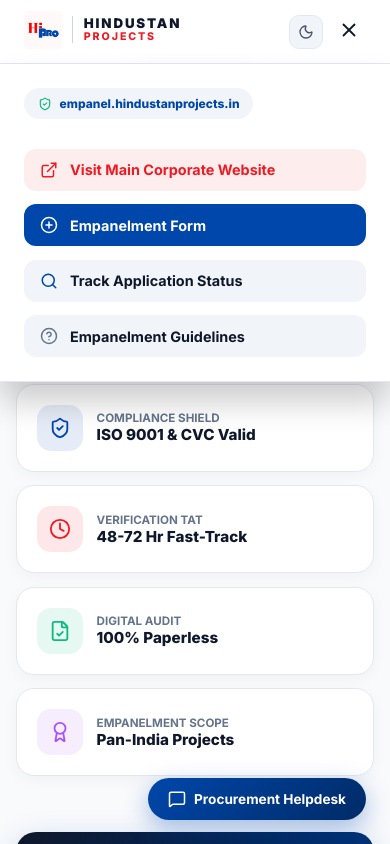
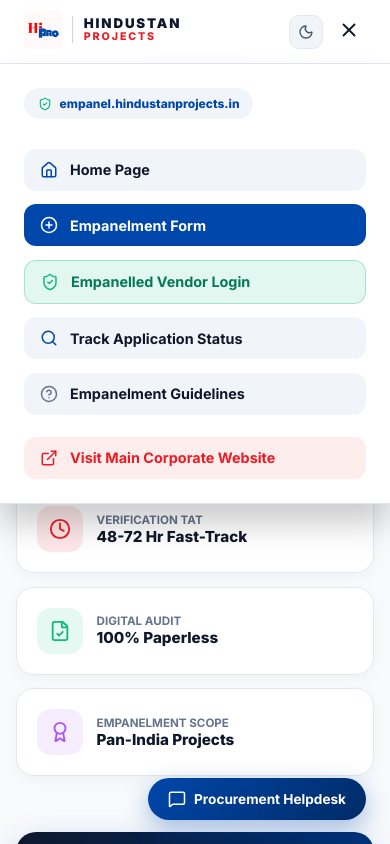
Before and after one commit to hindustan-groups/Empanelment-Portal, a React (Vite) app: page / in a window 390 px wide. Both pictures are taken after a click on the button 348 px from the left and 31 px from the top of the page. Shown: the top 844 px of the page. Built offline with nearby package versions, Linux system fonts and the light colour scheme.

Commit message:
feat(header): add Vendor Login and Home links to mobile slide-down navigation drawer

```diff
--- a/src/components/Header.jsx
+++ b/src/components/Header.jsx
@@ -1,7 +1,7 @@
 import React, { useState, useEffect } from 'react';
 import { Link, NavLink } from 'react-router-dom';
 import Logo from './Logo';
-import { Sun, Moon, Search, HelpCircle, PlusCircle, Menu, X, ShieldCheck, ExternalLink } from 'lucide-react';
+import { Sun, Moon, Search, HelpCircle, PlusCircle, Menu, X, ShieldCheck, ExternalLink, Home } from 'lucide-react';
 
 const DEFAULT_SITE_CONFIG = {
   companyTitle: 'Hindustan Projects',
@@ -113,17 +113,14 @@ export default function Header({ isDark, toggleTheme }) {
               <span>{siteConfig.subdomainPill || 'empanel.hindustanprojects.in'}</span>
             </div>
 
-            <a
-              href={siteConfig.mainWebsiteUrl || "https://hindustanprojects.in"}
-              target="_blank"
-              rel="noreferrer"
+            <NavLink
+              to="/"
               onClick={closeMobileMenu}
               className="mobile-nav-link"
-              style={{ backgroundColor: 'rgba(237, 28, 36, 0.08)', color: '#ED1C24' }}
             >
-              <ExternalLink style={{ width: 18, height: 18 }} />
-              <span>Visit Main Corporate Website</span>
-            </a>
+              <Home style={{ width: 18, height: 18, color: '#0047AB' }} />
+              <span>Home Page</span>
+            </NavLink>
 
             <NavLink
               to="/apply"
@@ -133,6 +130,16 @@ export default function Header({ isDark, toggleTheme }) {
             >
               <PlusCircle style={{ width: 18, height: 18 }} />
               <span>Empanelment Form</span>
+            </NavLink>
+
+            <NavLink
+              to="/vendor-login"
+              onClick={closeMobileMenu}
+              className="mobile-nav-link"
+              style={{ backgroundColor: 'rgba(16, 185, 129, 0.12)', color: '#047857', border: '1px solid rgba(16, 185, 129, 0.3)' }}
+            >
+              <ShieldCheck style={{ width: 18, height: 18, color: '#10B981' }} />
+              <span>Empanelled Vendor Login</span>
             </NavLink>
 
             <NavLink
@@ -153,6 +160,18 @@ export default function Header({ isDark, toggleTheme }) {
               <span>Empanelment Guidelines</span>
             </NavLink>
 
+            <a
+              href={siteConfig.mainWebsiteUrl || "https://hindustanprojects.in"}
+              target="_blank"
+              rel="noreferrer"
+              onClick={closeMobileMenu}
+              className="mobile-nav-link"
+              style={{ backgroundColor: 'rgba(237, 28, 36, 0.08)', color: '#ED1C24', marginTop: '0.5rem' }}
+            >
+              <ExternalLink style={{ width: 18, height: 18 }} />
+              <span>Visit Main Corporate Website</span>
+            </a>
+
           </div>
         </div>
       )}
```
